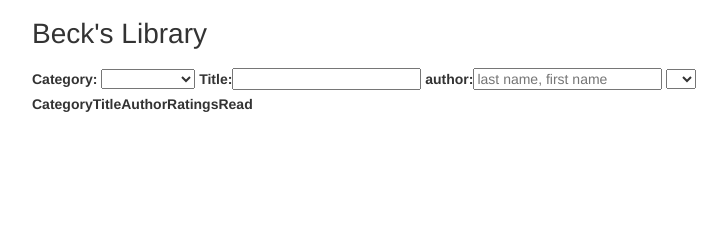
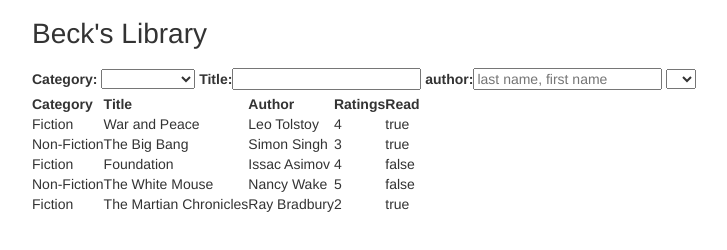
Before and after one commit to beck410/Library_App, a website: page app/index.html in a window 1280 px wide. Shown: the whole page, without its empty margins (38-765 px from the left). Drawn offline with nearby package versions, Linux system fonts and the light colour scheme; files that its build step writes are made by us from their sources.

Commit message:
books listed in table

```diff
--- a/app/index.html
+++ b/app/index.html
@@ -28,19 +28,24 @@
       <input type="submit" value="Add Book" ng-show="bookForm.$valid"/>
     </form>
     <table>
-      <tr>
-        <thead>
+      <thead>
+        <tr>
           <th>Category</th>
           <th>Title</th>
           <th>Author</th>
           <th>Ratings</th>
           <th>Read</th>
-        </thead>
-      </tr>
-      <tr>
-        <tbody>
-        </tbody>
-      </tr>
+        </tr>
+      </thead>
+      <tbody>
+        <tr ng-repeat="book in lib.books">
+          <td>{{book.category}}</td>
+          <td>{{book.bookTitle}}</td>
+          <td>{{book.author}}</td>
+          <td>{{book.rating}}</td>
+          <td>{{book.read}}</td>
+        </tr>
+      </tbody>
     </table>
   </div>
   <script src="dist/js/jquery.js" type="text/javascript"></script>
```
